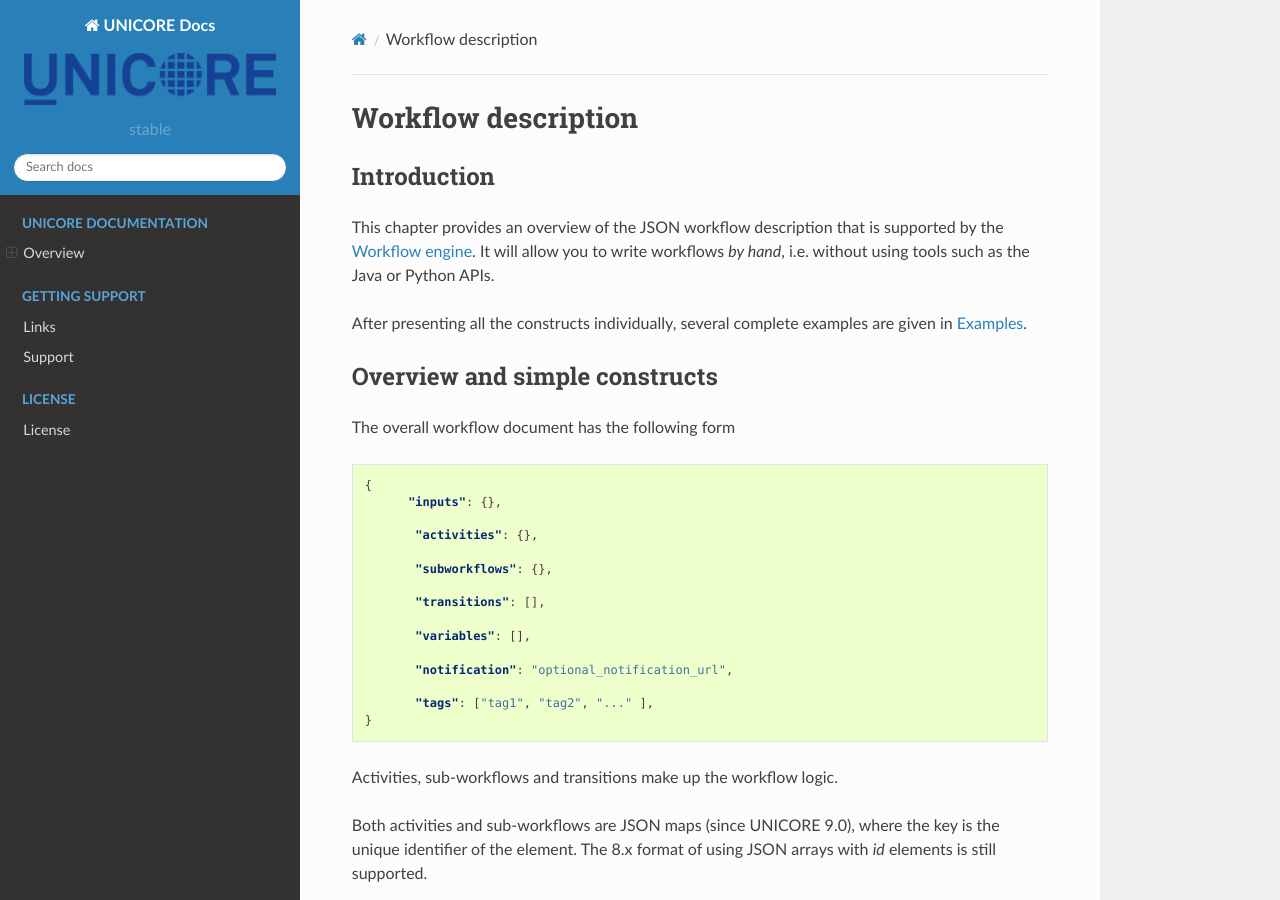
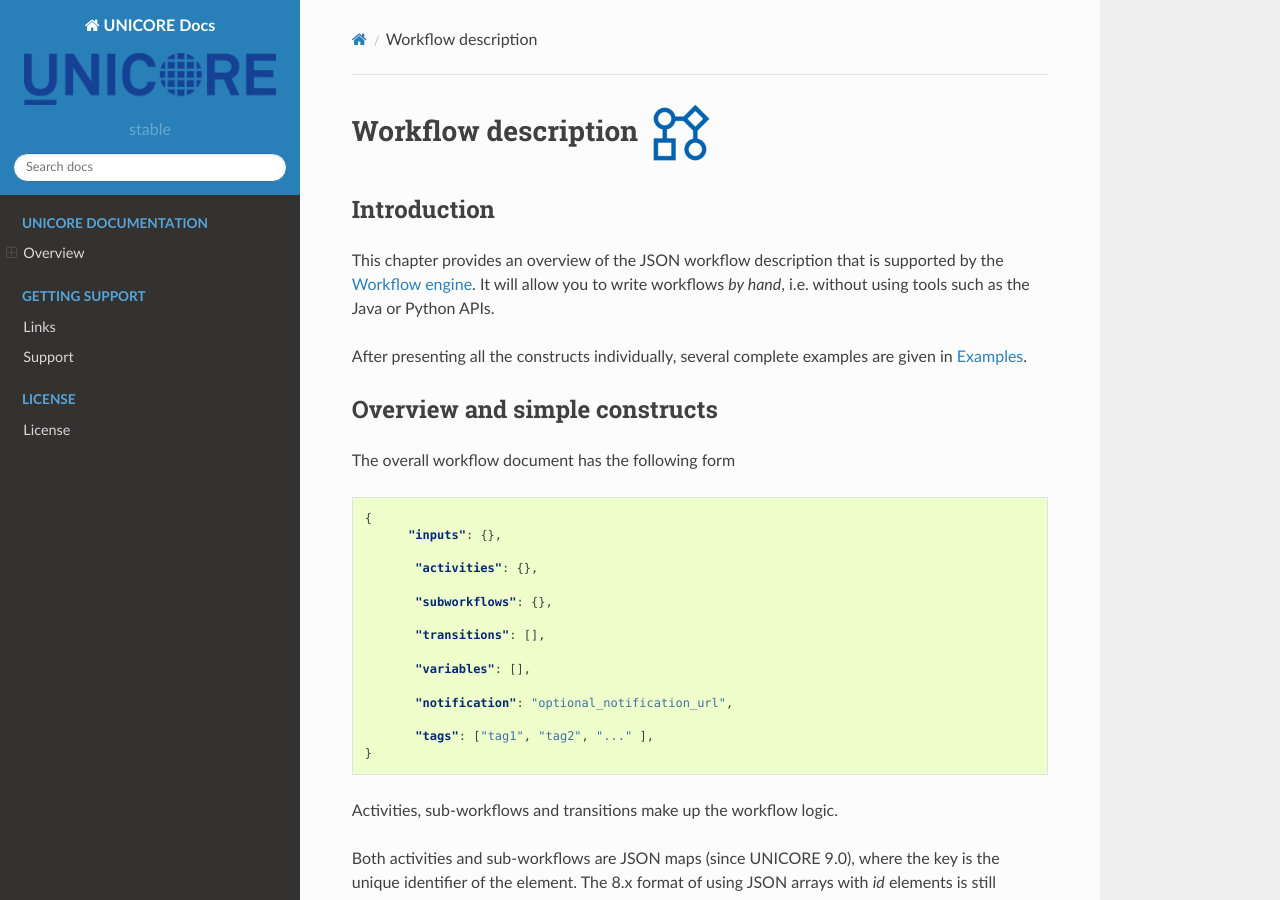
Before and after one commit to UNICORE-EU/unicore-docs, a Sphinx documentation site: the page built from source/user-docs/rest-api/workflow-description/index.rst, in a window 1280 px wide and 900 px high. Built offline with Sphinx 7.4.7 and the Read the Docs theme 2.0.0, drawn with Linux system fonts in a browser that asks for light colours.

Commit message:
add workflow image

```diff
--- a/source/user-docs/rest-api/workflow-description/index.rst
+++ b/source/user-docs/rest-api/workflow-description/index.rst
@@ -1,7 +1,12 @@
 .. _workflow-description:
 
-Workflow description
---------------------
+Workflow description |workflow_img|
+-----------------------------------
+
+.. |workflow_img| image:: ../../../_static/workflow.png
+	:height: 70px
+	:align: middle
+
 
 Introduction
 ~~~~~~~~~~~~
```
Also changed, not shown: source/_static/workflow.png (added).
